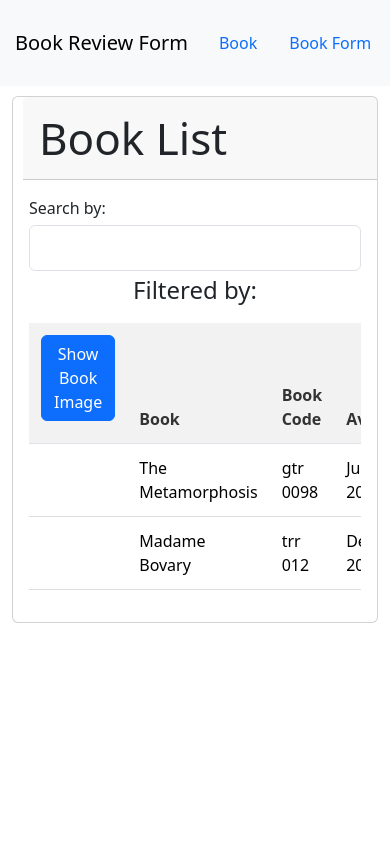
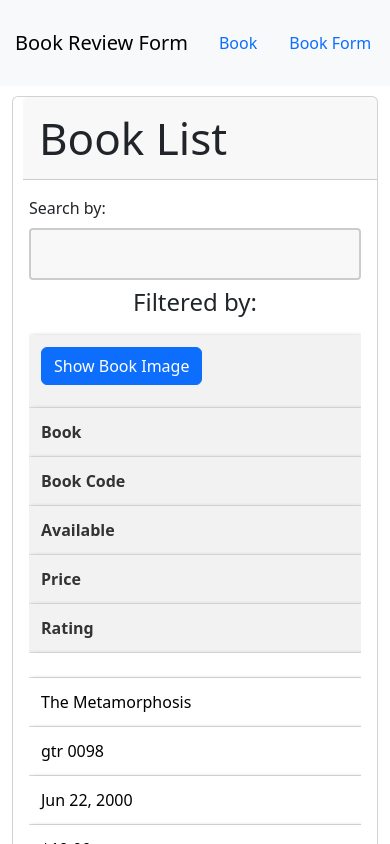
Before and after one commit to josealarconchacon/book-review-form, an Angular app: page /books in a window 390 px wide. Shown: the top 844 px of the page. Built offline with nearby package versions, Linux system fonts and the light colour scheme.

Commit message:
style table

```diff
--- a/src/app/books/books.component.css
+++ b/src/app/books/books.component.css
@@ -5,13 +5,27 @@
 }
 
 /* Responsive Styles for Search Input */
-input[type="text"] {
+/* input[type="text"] {
   width: 100%;
   padding: 10px;
   margin: 5px 0;
   box-sizing: border-box;
+} */
+input[type="text"] {
+  width: 100%;
+  padding: 12px 20px;
+  margin: 8px 0;
+  box-sizing: border-box;
+  border: 2px solid #ccc;
+  border-radius: 4px;
+  background-color: #f8f8f8;
+  font-size: 16px;
 }
 
+/* Custom styling for input[type="text"] on focus */
+input[type="text"]:focus {
+  border: 2px solid #4caf50;
+}
 /* Responsive Styles for Filtered by Heading */
 h4 {
   font-size: 1.5rem;
@@ -47,3 +61,15 @@ h4 {
 .grey-bg {
   background-color: #f5f7fa;
 }
+
+@media only screen and (max-width: 600px) {
+  th,
+  td {
+    width: 100%;
+    display: block;
+    box-shadow: 2px 2px 5px #888888; /* Add shadow to table cells */
+  }
+  tr:nth-child(even) {
+    background-color: #f2f2f2;
+  }
+}
--- a/src/app/books/books.component.ts
+++ b/src/app/books/books.component.ts
@@ -4,7 +4,6 @@ import { BookService } from './book.service';
 import { Subscription } from 'rxjs';
 
 @Component({
-  selector: 'app-books',
   templateUrl: './books.component.html',
   styleUrls: ['./books.component.css'],
 })
```
